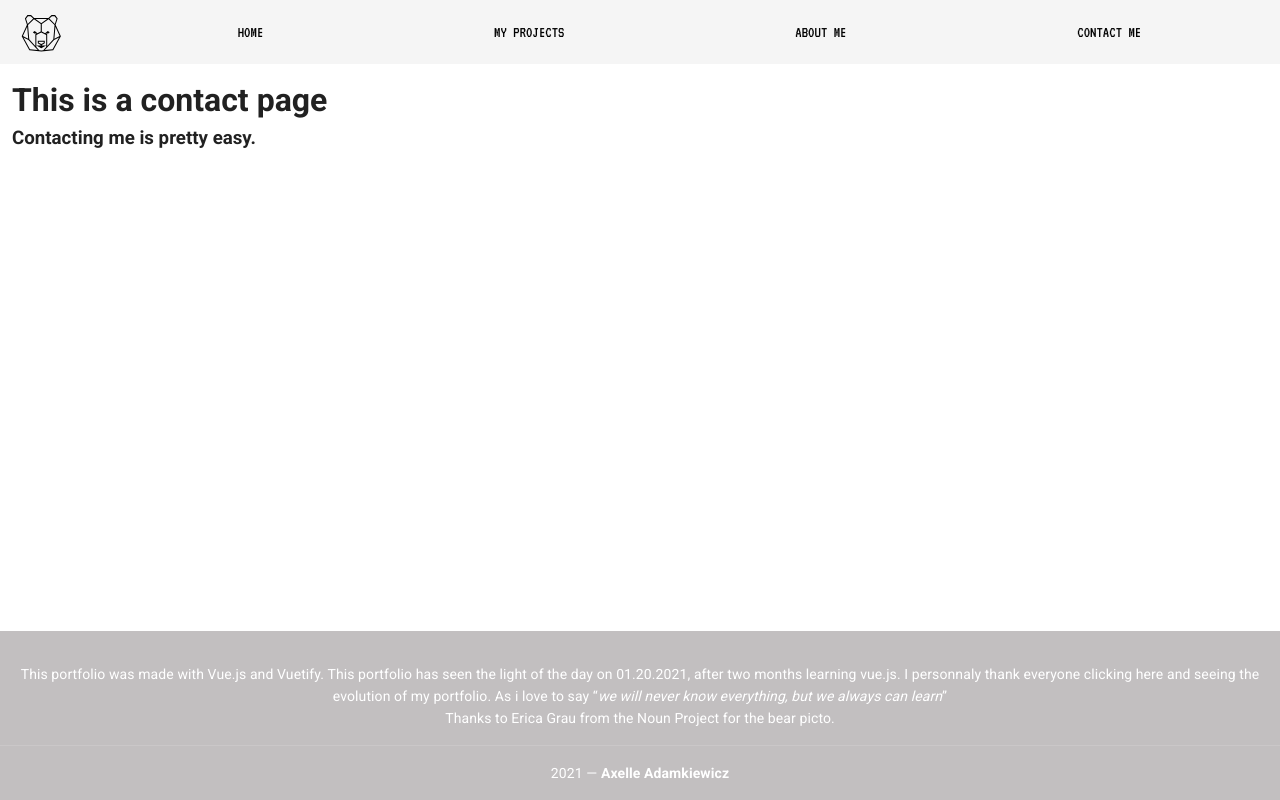
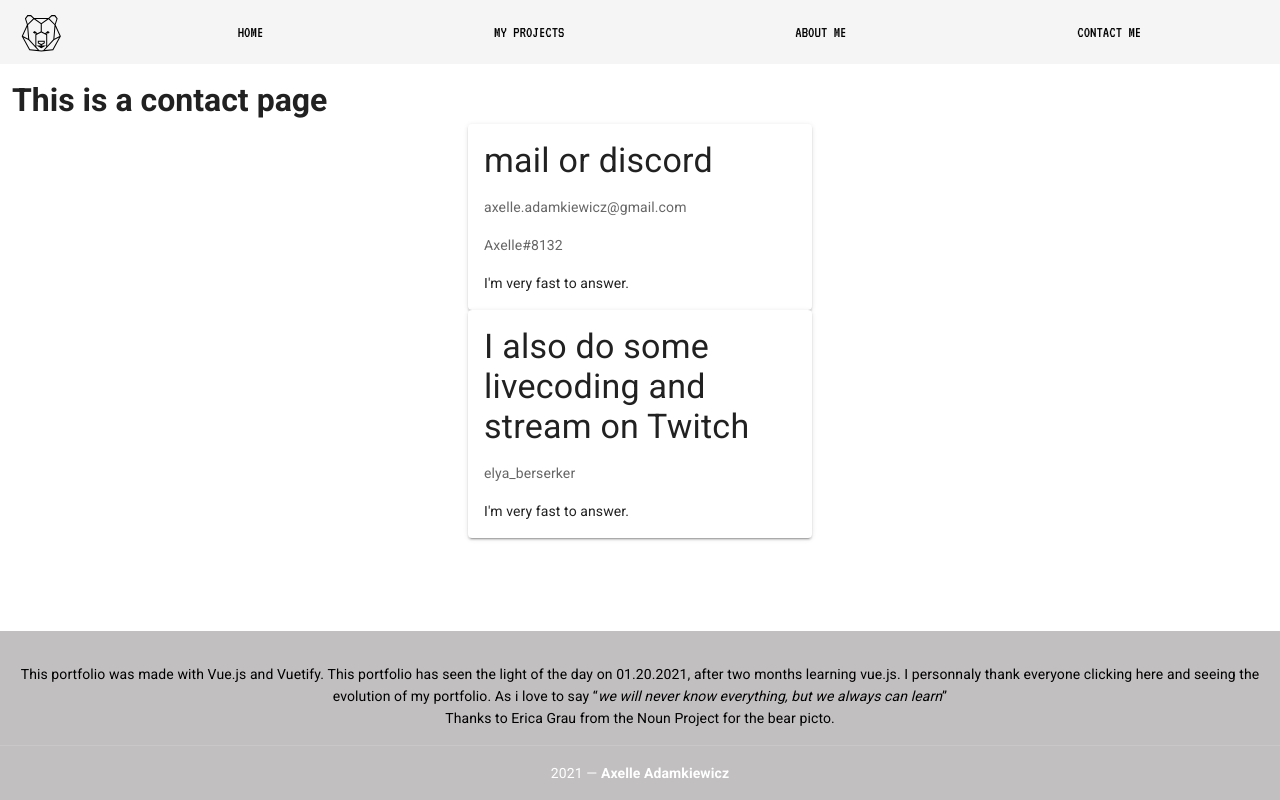
Before and after one commit to AxelleAdam/portfolio-vuejs, a Vue app: page /contact in a window 1280 px wide. Built offline with nearby package versions, Linux system fonts and the light colour scheme.

Commit message:
accessibility and filling

```diff
--- a/src/App.vue
+++ b/src/App.vue
@@ -2,7 +2,9 @@
   <v-app>
     <v-app-bar app class="navbar" flat>
       <div class="justify-space-between d-flex align-center navbar2">
-        <div class="bear"><v-img src="./store/bear.svg" /></div>
+        <div class="bear hide-mobile desktop-only">
+          <v-img src="./store/bear.svg" />
+        </div>
         <router-link to="/" class="home">Home</router-link>
         <router-link to="/project">My projects</router-link>
         <router-link to="/about">About me</router-link>
@@ -21,12 +23,12 @@
       <v-card
         flat
         tile
-        class="grey-1 black--text text-center"
-        style="background:#c2bfc0"
+        class="text-center"
+        style="background:#c2bfc0;color:#0c0c0c"
       >
         <v-card-text> </v-card-text>
 
-        <v-card-text class="white--text pt-0">
+        <v-card-text class="black--text pt-0">
           This portfolio was made with Vue.js and Vuetify. This portfolio has
           seen the light of the day on 01.20.2021, after two months learning
           vue.js. I personnaly thank everyone clicking here and seeing the
@@ -71,8 +73,9 @@ body {
     font-size: 100%;
     font-family: "vt323", sans-serif;
     margin-right: 5%;
+    text-align: center;
     a:hover {
-      color: rgb(61, 61, 218);
+      color: #fdfdfd !important;
     }
   }
   .bear {
--- a/src/components/Leihia.vue
+++ b/src/components/Leihia.vue
@@ -1,3 +1,8 @@
 <template>
   <h1>Présentation de mon travail Leihia</h1>
 </template>
+<script>
+export default {
+  name: "Leihia",
+};
+</script>
--- a/src/components/Wild.vue
+++ b/src/components/Wild.vue
@@ -1,3 +1,8 @@
 <template>
   <h1>Présentation de mon projet Wild Code School</h1>
 </template>
+<script>
+export default {
+  name: "Wild",
+};
+</script>
--- a/src/views/About.vue
+++ b/src/views/About.vue
@@ -7,8 +7,9 @@
       tech and this portfolio was made to show you what i'm able to do.
     </p>
     <p>
-      <i>Fun fact</i>, this portfolio was made after only two month of learning
-      vue.js.
+      If i had to describe myself, i would refer to my picto, the bear. I'm
+      introvert, I love being alone but i also can be very friendly with people
+      who are truly kind, I have an unexpected strength.
     </p>
     <h4>Parcours</h4>
     <h4>Passions</h4>
--- a/src/views/Contact.vue
+++ b/src/views/Contact.vue
@@ -1,7 +1,29 @@
 <template>
   <div class="contact">
     <h1>This is a contact page</h1>
-    <h3>Contacting me is pretty easy.</h3>
+    <v-card class="mx-auto" max-width="344">
+      <v-card-text>
+        <p class="display-1 text--primary">
+          mail or discord
+        </p>
+        <p>axelle.adamkiewicz@gmail.com</p>
+        <p>Axelle#8132</p>
+        <div class="text--primary">
+          I'm very fast to answer.
+        </div>
+      </v-card-text>
+    </v-card>
+    <v-card class="mx-auto" max-width="344">
+      <v-card-text>
+        <p class="display-1 text--primary">
+          I also do some livecoding and stream on Twitch
+        </p>
+        <p>elya_berserker</p>
+        <div class="text--primary">
+          I'm very fast to answer.
+        </div>
+      </v-card-text>
+    </v-card>
   </div>
 </template>
 <script>
--- a/src/views/Home.vue
+++ b/src/views/Home.vue
@@ -21,4 +21,9 @@ export default {
   text-align: center;
   height: 85vh;
 }
+h1 {
+  font-family: "limelight", sans-serif;
+  color: #dc143c;
+  text-shadow: 0 1px 0 #252525;
+}
 </style>
--- a/src/views/Project.vue
+++ b/src/views/Project.vue
@@ -1,6 +1,55 @@
 <template>
   <div class="project">
-    <h1>My projects page</h1>
+    <v-card class="mx-auto" max-width="400">
+      <v-img
+        class="white--text align-end"
+        height="200px"
+        src="https://cdn.vuetifyjs.com/images/cards/docks.jpg"
+      >
+        <v-card-title>Bet2Invest</v-card-title>
+      </v-img>
+
+      <v-card-subtitle class="pb-0">
+        Wild Code School
+      </v-card-subtitle>
+
+      <v-card-text class="text--primary">
+        <div>Paris sportifs en ligne</div>
+
+        <div>JavaScript, React.js, Node.js, Express.js, PassportJWT</div>
+      </v-card-text>
+
+      <v-card-actions>
+        <v-btn color="orange" text @click="wild()">
+          Explore
+        </v-btn>
+      </v-card-actions>
+    </v-card>
+    <v-card class="mx-auto" max-width="400">
+      <v-img
+        class="white--text align-end"
+        height="200px"
+        src="https://cdn.vuetifyjs.com/images/cards/docks.jpg"
+      >
+        <v-card-title>Top 10 Australian beaches</v-card-title>
+      </v-img>
+
+      <v-card-subtitle class="pb-0">
+        Number 10
+      </v-card-subtitle>
+
+      <v-card-text class="text--primary">
+        <div>Whitehaven Beach</div>
+
+        <div>Whitsunday Island, Whitsunday Islands</div>
+      </v-card-text>
+
+      <v-card-actions>
+        <v-btn color="orange" text @click="leihia()">
+          Explore
+        </v-btn>
+      </v-card-actions>
+    </v-card>
   </div>
 </template>
 <script>
@@ -8,5 +57,13 @@
 
 export default {
   name: "project",
+  methods: {
+    leihia() {
+      window.open({ path: "/leihia" });
+    },
+    wild() {
+      window.open({ path: "/wild" });
+    },
+  },
 };
 </script>
```
Also changed, not shown: public/index.html (+20 -4 lines), 1 other file (tests, documents, lock files or other folders).
